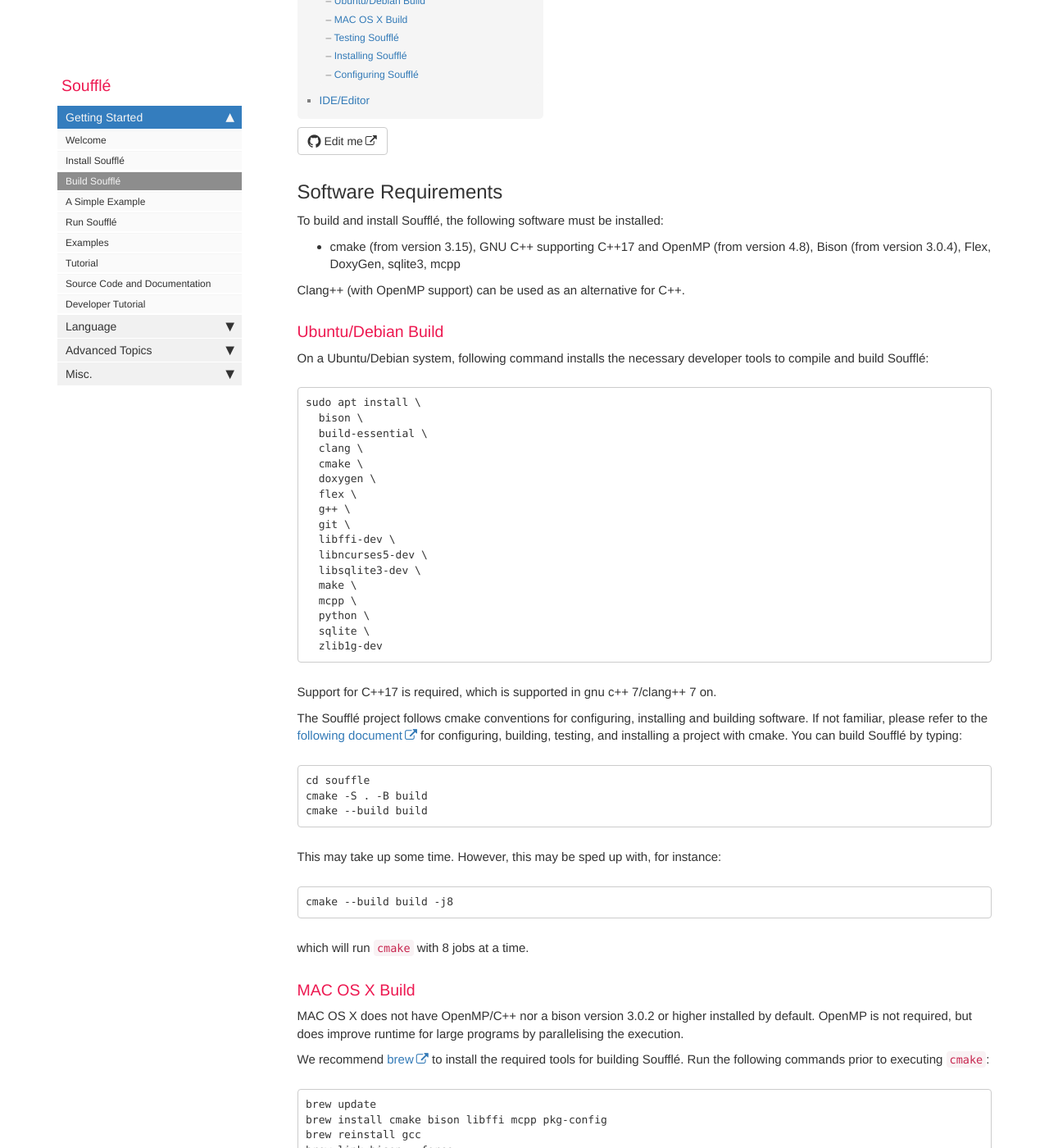
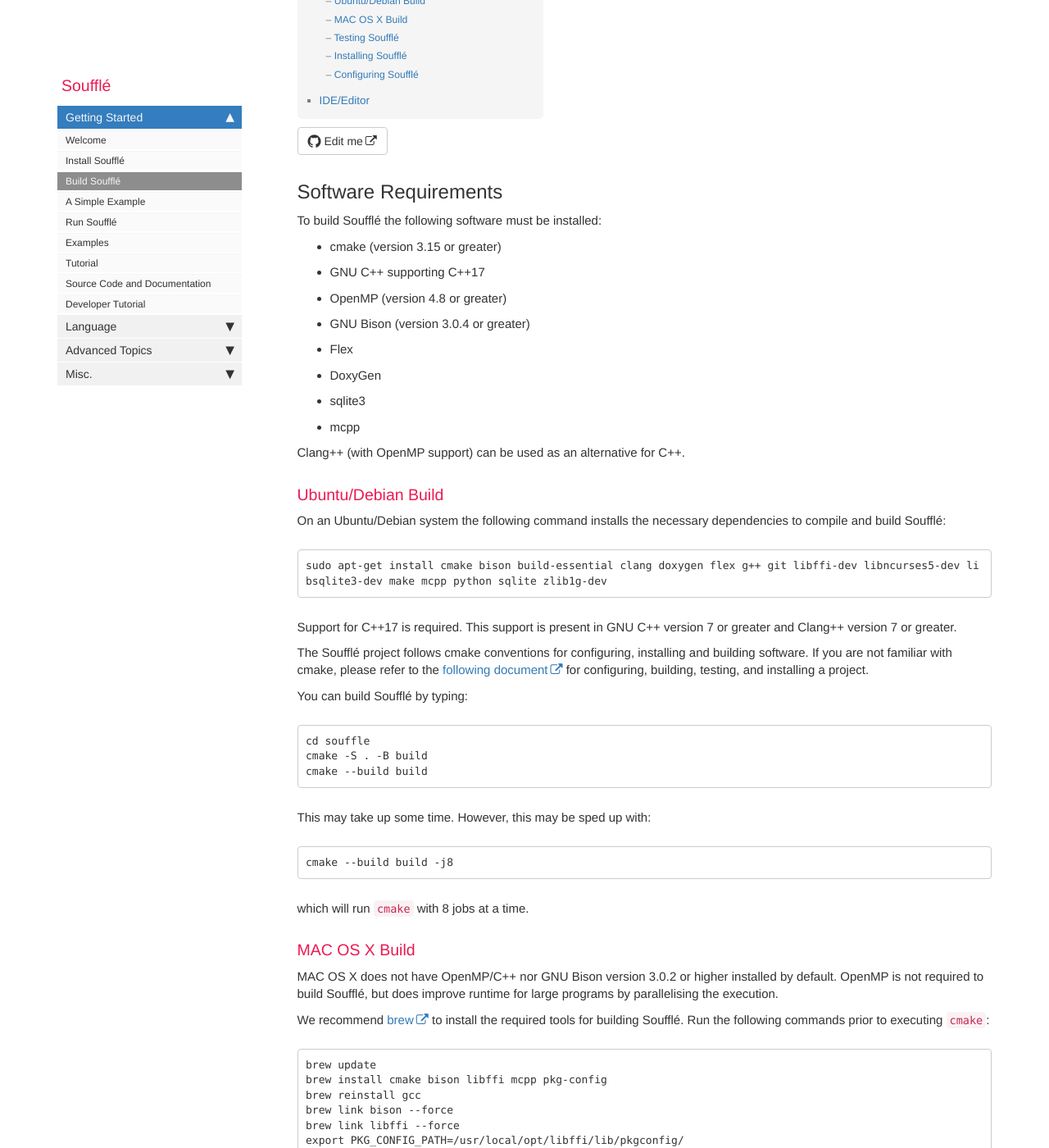
Before and after one commit to souffle-lang/souffle-lang.github.io, a Jekyll site: the page built from pages/docs/build.md, in a window 1280 px wide and 1400 px high, scrolled down 211 px. Shown: the whole window at 82% size. Built offline with Jekyll 4.4.1, drawn with Linux system fonts in a browser that asks for light colours; comment, search, counter and statistics services are not loaded; some of the changed text lies outside the part shown.

Commit message:
Reformat build instructions
* Rephrase some sections
* Break long lists into multiple lines

````diff
--- a/pages/docs/build.md
+++ b/pages/docs/build.md
@@ -7,55 +7,53 @@ folder: docs
 
 ## Software Requirements
 
-To build and install Soufflé, the following software must be installed:
+To build Soufflé the following software must be installed:
 
-* cmake (from version 3.15), GNU C++ supporting C++17 and OpenMP (from version 4.8), Bison (from version 3.0.4), Flex, DoxyGen, sqlite3, mcpp
+* cmake (version 3.15 or greater)
+* GNU C++ supporting C++17
+* OpenMP (version 4.8 or greater)
+* GNU Bison (version 3.0.4 or greater)
+* Flex
+* DoxyGen
+* sqlite3
+* mcpp
 
 Clang++ (with OpenMP support) can be used as an alternative for C++.
 
 ### Ubuntu/Debian Build
 
-On a Ubuntu/Debian system, following command installs the necessary developer tools to compile and build Soufflé:
+On an Ubuntu/Debian system the following command installs the necessary dependencies to compile and build Soufflé:
 
 ```
-sudo apt install \
-  bison \
-  build-essential \
-  clang \
-  cmake \
-  doxygen \
-  flex \
-  g++ \
-  git \
-  libffi-dev \
-  libncurses5-dev \
-  libsqlite3-dev \
-  make \
-  mcpp \
-  python \
-  sqlite \
-  zlib1g-dev
+sudo apt-get install cmake bison build-essential clang doxygen flex g++ git libffi-dev libncurses5-dev libsqlite3-dev make mcpp python sqlite zlib1g-dev
 ```
 
-Support for C++17 is required, which is supported in gnu c++ 7/clang++ 7 on.
+Support for C++17 is required. This support is present in GNU C++ version 7 or greater and Clang++ version 7 or greater.
 
-The Soufflé project follows cmake conventions for configuring, installing and building software. If not familiar, please refer to the [following document](https://cliutils.gitlab.io/modern-cmake/chapters/intro/running.html) for configuring, building, testing, and installing a project with cmake. You can build Soufflé by typing:
+The Soufflé project follows cmake conventions for configuring, installing and building software. If you are not familiar with cmake, please refer to the [following document](https://cliutils.gitlab.io/modern-cmake/chapters/intro/running.html) for configuring, building, testing, and installing a project.
+
+You can build Soufflé by typing:
+
 ```
 cd souffle
 cmake -S . -B build
 cmake --build build
 ```
-This may take up some time. However, this may be sped up with, for instance:
+
+This may take up some time. However, this may be sped up with:
+
 ```
 cmake --build build -j8
 ```
+
 which will run `cmake` with 8 jobs at a time.
 
 ### MAC OS X Build
 
-MAC OS X does not have OpenMP/C++ nor a bison version 3.0.2 or higher installed by default. OpenMP is not required, but does improve runtime for large programs by parallelising the execution.
+MAC OS X does not have OpenMP/C++ nor GNU Bison version 3.0.2 or higher installed by default. OpenMP is not required to build Soufflé, but does improve runtime for large programs by parallelising the execution.
 
 We recommend [brew](http://brew.sh) to install the required tools for building Soufflé. Run the following commands prior to executing `cmake`:
+
 ```
 brew update
 brew install cmake bison libffi mcpp pkg-config
@@ -74,10 +72,13 @@ cd souffle
 cmake -S . -B build
 cmake --build build
 ```
-This may take up some time. However, this may be sped up with, for instance:
+
+This may take up some time. However, this may be sped up with:
+
 ```
 cmake --build build -j8
 ```
+
 which will run `cmake` with 8 jobs at a time.
 
 ### Testing Soufflé
@@ -94,14 +95,15 @@ ctest -j8
 ```
 which will run 8 jobs at a time.
 
-For more control, `-R <regex>` allows you to run tests that matching the regular expression;
+For more control, `-R <regex>` allows you to run tests that matches the regular expression;
 `-L <regex>` allows you to run tests with _labels_ matching the regular expression, use `--print-labels` to show all available labels;
 `--rerun-failed` allows you to run only the tests that failed previously.
+
 For more options please type `ctest --help`.
 
 ### Installing Soufflé
 
-If you would like to install Soufflé in your system, specify an installation directory with `-DCMAKE_INSTALL_PREFIX=<install-dir>`. The executable, scripts, and header files will be stored in the directory ```<install-dir>```. Use an absolute path for ```<install-dir>```. Type
+If you would like to install Soufflé in your system, specify an installation directory with `./configure --prefix=<install-dir>`. The executable, scripts, and header files will be stored in the directory ```<install-dir>```. Use an absolute path for ```<install-dir>```. Type
 ```
  cd souffle
  cmake -S . -B build -DCMAKE_INSTALL_PREFIX=<install-dir>
@@ -116,9 +118,14 @@ the Soufflé commands ```souffle``` and ```souffle-profile``` are available to t
 
 ### Configuring Soufflé
 
-To specify building options, run `cmake -S . -B build -D<option>=<value>`. See below some of the options:
+To specify build options, run `cmake -S . -B build -D<option>=<value>`. Alternatively, run `ccmake build` to start cmake with a terminal GUI interface that lets you configure the options.
+
+The most relevant options are given below.
 
  - `SOUFFLE_DOMAIN_64BIT` Enable(=`ON`)/disable(=`OFF`) 64-bit number values in Datalog tuples; default is `OFF`, i.e., domain size is 32 bit.
+ - `SOUFFLE_FAST_DEBUG` Enable(=`ON`)/disable(=`OFF`) 'fast debug' mode; default is `ON`.
+ - `SOUFFLE_NDEBUG` Enable(=`ON`)/disable(=`OFF`) runtime checks even in release mode; default is `OFF`.
+ - `SOUFFLE_FAST_RELEASE` Enable(=`ON`)/disable(=`OFF`) fast release mode; default is `ON`.
  - `SOUFFLE_SANITISE_MEMORY` Enable(=`ON`)/disable(=`OFF`) memory sanitiser; default is `OFF`.
  - `SOUFFLE_SANITISE_THREAD` Enable(=`ON`)/disable(=`OFF`) thread sanitiser; default is `OFF`.
  - `SOUFFLE_SWIG` Enable(=`ON`)/disable(=`OFF`) SWIG language interface for various languages; default is `OFF`.
@@ -128,11 +135,11 @@ To specify building options, run `cmake -S . -B build -D<option>=<value>`. See b
  - `SOUFFLE_USE_ZLIB` Enable(=`ON`)/disable(=`OFF`) use of libz file compression in I/O directives (i.e. `.input`/`.output`); default is `ON`.
  - `SOUFFLE_USE_SQLITE` Enable(=`ON`)/disable use of sqlite3 in I/O directives (i.e. `.input`/`.output`);  default is `ON`.
 
-The avaiable options are documented in `souffle/CMakeLists.txt`. Alternatively, run `ccmake build` that invokes cmake with a GUI interface and configure the options there.
+All available options can be found by browsing the source code, see `souffle/CMakeLists.txt`.
 
 ## IDE/Editor
+
 With CMake, you can easily integrate the Souffle project with your IDE/editor.
 For example, if you are using clangd, simply run `cmake -DCMAKE_EXPORT_COMPILE_COMMANDS=1` to generate the configuration file.
 
-
 {% include links.html %}
````
